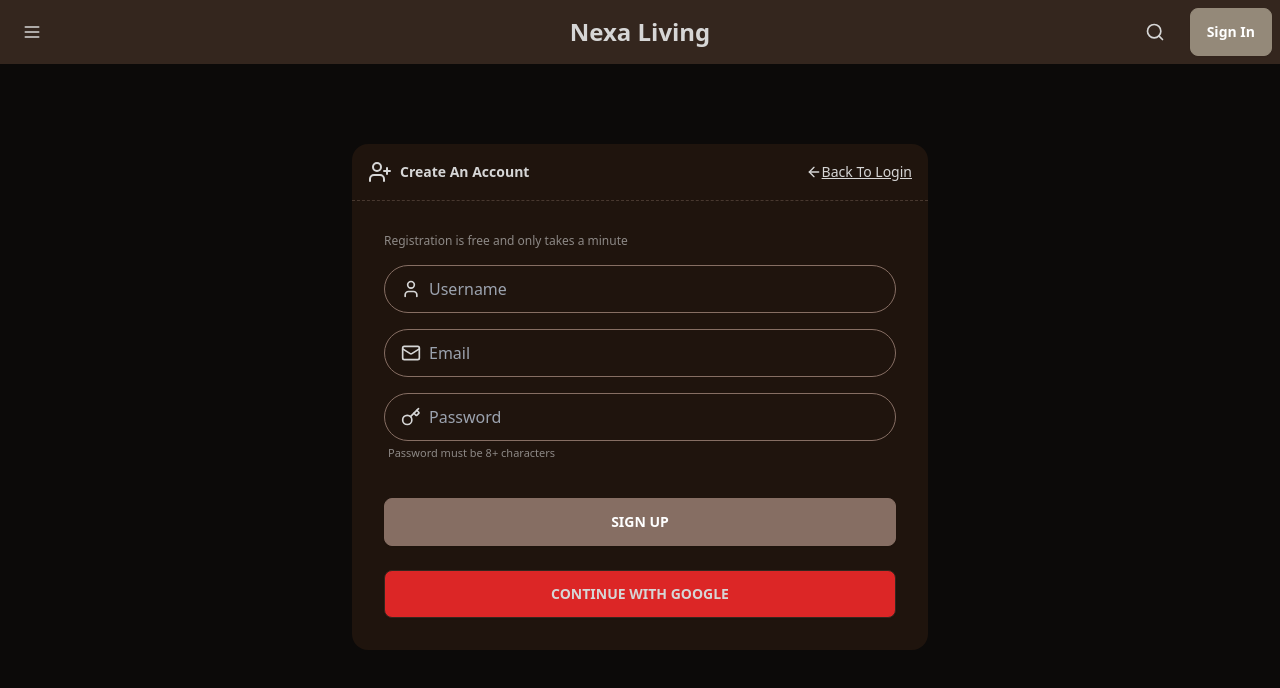
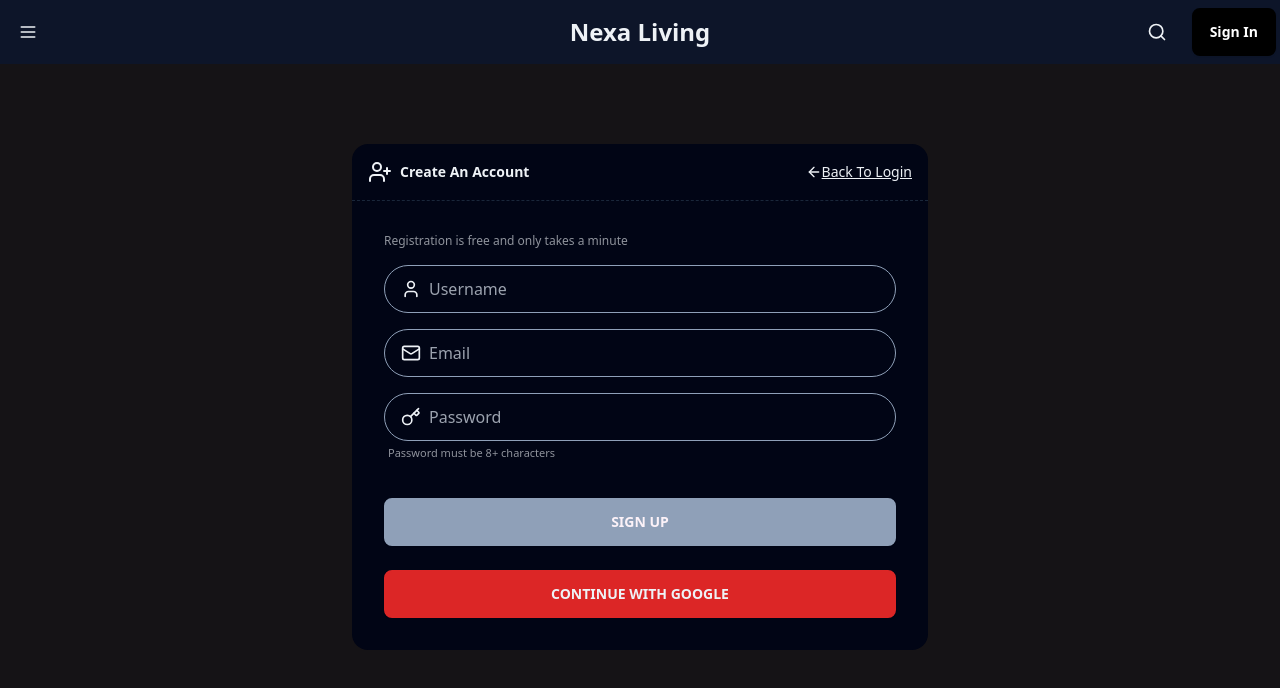
Before and after one commit to fazeelk2004/realestateapp, a React (Vite) app in the folder frontend/: page /signup in a window 1280 px wide. Shown: the top 688 px of the page. Built offline with nearby package versions, Linux system fonts and the light colour scheme; no server answers.

Commit message:
implemented a new theme also fixed the navbar on top

```diff
--- a/frontend/src/App.jsx
+++ b/frontend/src/App.jsx
@@ -14,7 +14,7 @@ export default function App() {
   return (
     <div>
       <Toaster />
-      <div className="absolute inset-0 -z-10 h-full w-full px-5 py-24 bg-stone-950"/>
+      <div className="fixed inset-0 -z-10 min-h-screen w-full px-5 py-24 bg-stone-900 bg-opacity-75"></div>
       <BrowserRouter>
         <Navbar />
         <Routes>
--- a/frontend/src/components/Navbar.jsx
+++ b/frontend/src/components/Navbar.jsx
@@ -51,7 +51,7 @@ const Navbar = () => {
   }
 
   return (
-    <div className="navbar bg-base-200">
+    <div className="navbar bg-base-200 sticky top-0 z-50">
       <div className="navbar-start">
         <div className="dropdown">
           <div tabIndex={0} role="button" className="btn btn-ghost btn-circle" onClick={() => setDropdownOpen1((prev) => !prev)}>
--- a/frontend/src/components/OAuth.jsx
+++ b/frontend/src/components/OAuth.jsx
@@ -36,6 +36,6 @@ export default function OAuth() {
         }
     }
   return (
-    <button onClick={handleGoogleClick} type='button' className='bg-red-600 hover:bg-red-900 btn w-full'>CONTINUE WITH GOOGLE</button>
+    <button onClick={handleGoogleClick} type='button' className='bg-red-600 border-red-600 hover:border-red-900 hover:bg-red-900 btn w-full'>CONTINUE WITH GOOGLE</button>
   )
 }
--- a/frontend/src/pages/Profile.jsx
+++ b/frontend/src/pages/Profile.jsx
@@ -52,7 +52,7 @@ const Profile = () => {
   }
 
   return (
-    <div className="flex items-center justify-center mx-5 mt-20 ">
+    <div className="flex items-center justify-center mx-5 my-10 ">
       <div className="card bg-base-100 card-border border-base-300 w-full max-w-7xl overflow-hidden">
         <div className="border-base-300 border-b border-dashed">
           <div className="flex items-center gap-2 p-4">
--- a/frontend/tailwind.config.js
+++ b/frontend/tailwind.config.js
@@ -14,37 +14,37 @@ export default {
     themes: [
       {
         CustomTheme: {
-          "primary": "#948979",
+          "primary": "oklch(0% 0 0)",
           "primary-content": "oklch(100% 0 0)",
-          "secondary": "#DFD0B8",
-          "secondary-content": "oklch(100% 0 0)",
-          "accent": "#866e63",
-          "accent-content": "oklch(100% 0 0)",
-          "neutral": "#9b8074",
-          "neutral-content": "oklch(100% 0 0)",
-          "base-100": "#1f140d",
-          "base-200": "#34261e",
-          "base-300": "#48382f",
-          "base-content": "oklch(87.609% 0 0)",
-          "info": "oklch(45.201% 0.313 264.052)",
-          "info-content": "oklch(89.04% 0.062 264.052)",
-          "success": "oklch(51.975% 0.176 142.495)",
-          "success-content": "oklch(90.395% 0.035 142.495)",
-          "warning": "oklch(96.798% 0.211 109.769)",
-          "warning-content": "oklch(19.359% 0.042 109.769)",
-          "error": "oklch(62.795% 0.257 29.233)",
-          "error-content": "oklch(12.559% 0.051 29.233)",
+          "secondary": "oklch(76% 0.233 130.85)",
+          "secondary-content": "oklch(98% 0.031 120.757)",
+          "accent": "oklch(70% 0.04 256.788)",
+          "accent-content": "oklch(97% 0.014 343.198)",
+          "neutral": "oklch(44% 0.043 257.281)",
+          "neutral-content": "oklch(98% 0.003 247.858)",
+          "base-100": "oklch(12% 0.042 264.695)",
+          "base-200": "oklch(20% 0.042 265.755)",
+          "base-300": "oklch(27% 0.041 260.031)",
+          "base-content": "oklch(96% 0.007 247.896)",
+          "info": "oklch(58% 0.158 241.966)",
+          "info-content": "oklch(97% 0.013 236.62)",
+          "success": "oklch(59% 0.145 163.225)",
+          "success-content": "oklch(97% 0.021 166.113)",
+          "warning": "oklch(64% 0.222 41.116)",
+          "warning-content": "oklch(98% 0.016 73.684)",
+          "error": "oklch(57% 0.245 27.325)",
+          "error-content": "oklch(97% 0.013 17.38)",
           "--rounded-box": "1rem",
           "--rounded-btn": "0.5rem",
           "--rounded-badge": "2rem",
-          "--tab-radius": "0.5rem",
+          "--tab-radius": "1rem",
           "--btn-text-case": "uppercase",
-          "--navbar-padding": "0.5rem",
-          "--border-btn": "1px",
-          "--tab-border": "1px",
+          "--navbar-padding": "0.25rem",
+          "--border-btn": "2px",
+          "--tab-border": "2px",
           "--animation-btn": "0",
           "--animation-input": "0",
-          "--btn-focus-scale": "1",
+          "--btn-focus-scale": "1"
         }
       },
     ],
```
